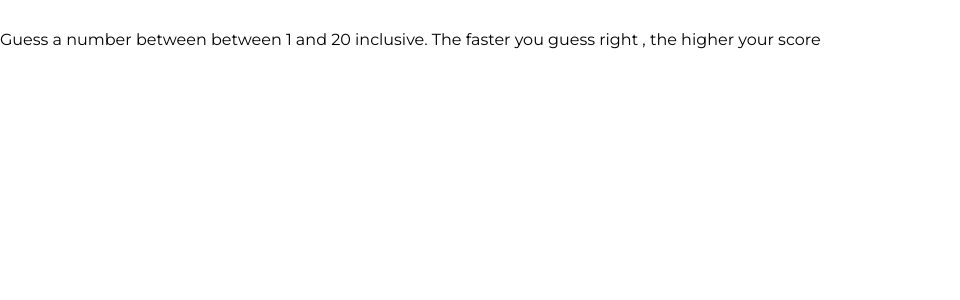
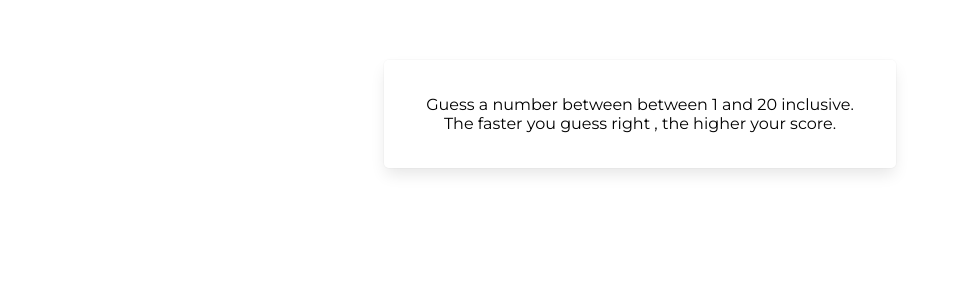
Before and after one commit to abrusu-collins/Game-Island, a PHP site: the page made by number guess/numberguess.html in a window 1280 px wide. Shown: the part 85-385 px from the top of the page, without its empty margins (0-960 px from the left). Run offline with PHP 8.4, Linux system fonts and the light colour scheme.

Commit message:
rules done

```diff
--- a/number guess/numberguess.html
+++ b/number guess/numberguess.html
@@ -18,7 +18,7 @@
     <h1 id="header">Number Guess</h1>
     <div class="rules">
         Guess a number between between 1 and 20 inclusive.
-        The faster you guess right , the higher your score
+        The faster you guess right , the higher your score.
     </div>
 </body>
 </html>
--- /dev/null
+++ b/number guess/sass/_rules.scss
@@ -0,0 +1,10 @@
+.rules{
+margin:auto;
+    margin-top: 60px;
+    width:40%;
+    text-align: center;
+    box-shadow: 0 0.5em 1em -0.125em rgb(10 10 10 / 10%), 0 0 0 1px rgb(10 10 10 / 2%);
+    border-radius: 5px;
+    padding:35px;
+
+}
--- a/number guess/sass/numberguess.scss
+++ b/number guess/sass/numberguess.scss
@@ -1,2 +1,3 @@
 @import "config";
 @import "header";
+@import "rules";
--- a/styles/numberguess.css
+++ b/styles/numberguess.css
@@ -11,3 +11,13 @@
   margin: 30px auto;
   text-align: center;
 }
+
+.rules {
+  margin: auto;
+  margin-top: 60px;
+  width: 40%;
+  text-align: center;
+  box-shadow: 0 0.5em 1em -0.125em rgba(10, 10, 10, 0.1), 0 0 0 1px rgba(10, 10, 10, 0.02);
+  border-radius: 5px;
+  padding: 35px;
+}
```
